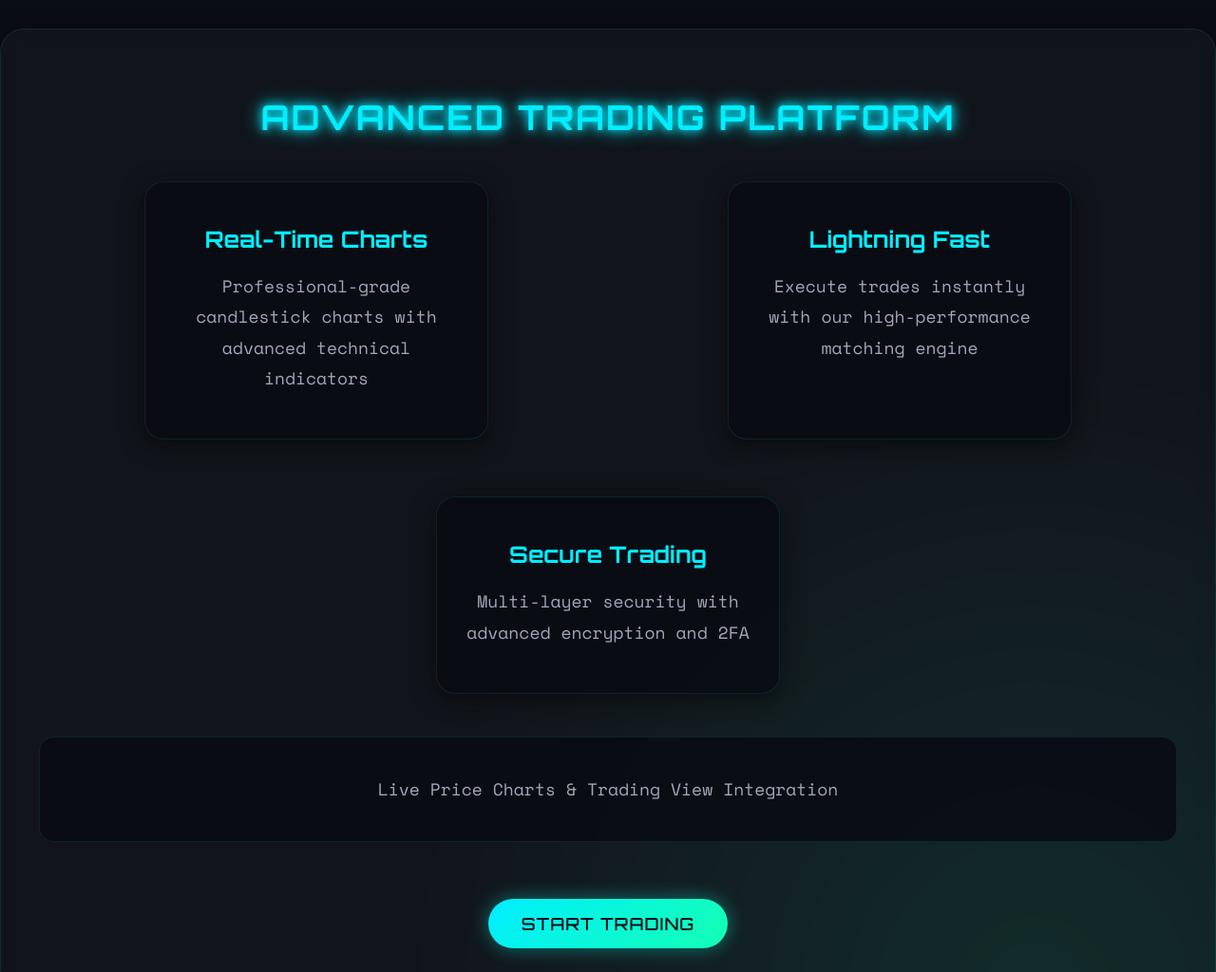
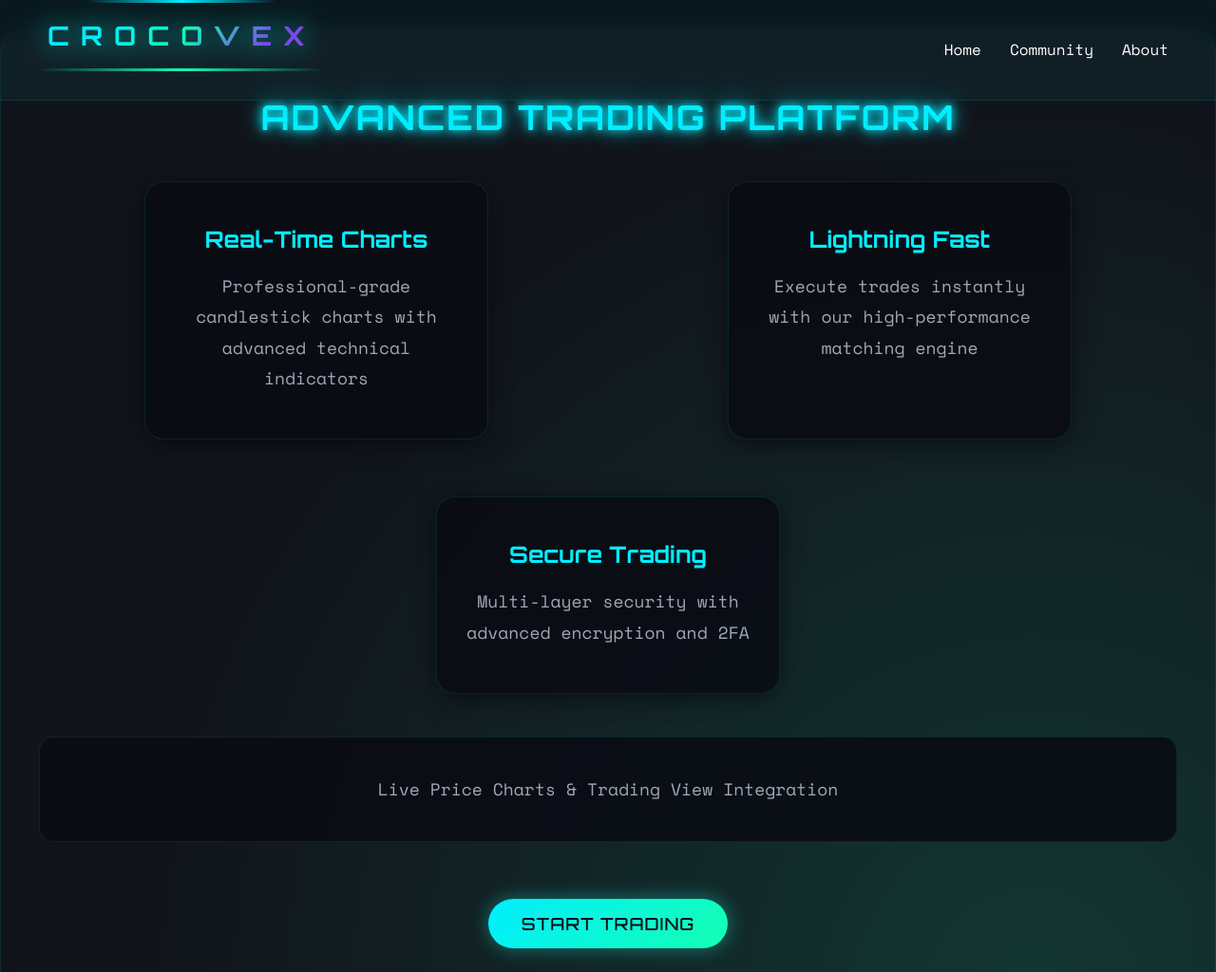
Before and after one commit to pmieduverse/crocovex, a plain HTML site: page about.html in a window 1280 px wide. Shown: the top 1024 px of the page at 95% size. Drawn offline with nearby package versions, Linux system fonts and the light colour scheme.

Commit message:
Update about.html

```diff
--- a/about.html
+++ b/about.html
@@ -14,40 +14,157 @@
     color: #fff;
     overflow-x: hidden;
     background-image:
-                radial-gradient(circle at 15% 50%, rgba(14, 255, 241, 0.1) 0%, transparent 25%),
-                radial-gradient(circle at 85% 30%, rgba(20, 255, 179, 0.1) 0%, transparent 25%);
+        radial-gradient(circle at 15% 50%, rgba(14, 255, 241, 0.15) 0%, transparent 35%),
+        radial-gradient(circle at 85% 30%, rgba(20, 255, 179, 0.15) 0%, transparent 35%),
+        radial-gradient(circle at 50% 70%, rgba(147, 51, 234, 0.1) 0%, transparent 35%);
 }
 
 header {
-            text-align: center;
-            padding: 25px;
-            background: rgba(10, 13, 20, 0.95);
-            box-shadow: 0px 5px 25px rgba(14, 255, 241, 0.1);
-            border-bottom: 2px solid #0ef;
+    display: flex;
+    justify-content: space-between;
+    align-items: center;
+    padding: 20px 50px;
+    background: rgba(14, 255, 241, 0.05);
+    backdrop-filter: blur(10px);
+    -webkit-backdrop-filter: blur(10px);
+    border-bottom: 1px solid rgba(14, 255, 241, 0.1);
     position: fixed;
     width: 100%;
+    top: 0;
     z-index: 1000;
+    box-sizing: border-box;
+}
+
+header .logo {
+    font-family: 'Orbitron', sans-serif;
+    font-size: 28px;
+    font-weight: 700;
+    text-decoration: none;
+    background: linear-gradient(135deg, #0ef 20%, #14ffb3 50%, #9333ea 80%);
+    -webkit-background-clip: text;
+    background-clip: text;
+    color: transparent;
+    text-shadow: 0 0 10px rgba(14, 255, 241, 0.3);
+}
+
+header nav ul {
+    display: flex;
+    list-style: none;
+    gap: 30px;
+    margin: 0;
+    padding: 0;
+}
+
+header nav ul li a {
+    color: #fff;
+    text-decoration: none;
+    font-family: 'Space Mono', monospace;
+    font-size: 16px;
+    transition: color 0.3s ease;
+}
+
+header nav ul li a:hover {
+    color: #0ef;
+}
+
+.logo-container {
+    text-align: center;
+    padding: 80px 0;
+    position: relative;
+    background: radial-gradient(circle at center, rgba(14, 255, 241, 0.1) 0%, transparent 70%);
+    margin-top: 80px;
+}
+
+.brand-logo {
+    width: 180px;
+    height: 180px;
+    margin-bottom: 30px;
+    filter: drop-shadow(0 0 25px rgba(14, 255, 241, 0.5));
+    animation: floatAndGlow 4s ease-in-out infinite;
+}
+
+@keyframes floatAndGlow {
+    0% {
+        transform: translateY(0px) scale(1);
+        filter: drop-shadow(0 0 25px rgba(14, 255, 241, 0.5));
+    }
+    50% {
+        transform: translateY(-25px) scale(1.05);
+        filter: drop-shadow(0 0 40px rgba(14, 255, 241, 0.8));
+    }
+    100% {
+        transform: translateY(0px) scale(1);
+        filter: drop-shadow(0 0 25px rgba(14, 255, 241, 0.5));
+    }
+}
+
+.logo {
+    font-size: 92px;
+    font-weight: 700;
+    font-family: 'Orbitron', sans-serif;
+    background: linear-gradient(135deg, #0ef 20%, #14ffb3 50%, #9333ea 80%);
+    -webkit-background-clip: text;
+    background-clip: text;
+    color: transparent;
+    text-shadow: 0 0 20px rgba(14, 255, 241, 0.5);
+    animation: glowPulse 3s infinite alternate;
+    letter-spacing: 12px;
+    margin-bottom: 30px;
+    position: relative;
+    text-transform: uppercase;
+}
+
+.logo::before {
+    content: '';
+    position: absolute;
+    top: -20px;
+    left: 50%;
+    transform: translateX(-50%);
+    width: 200px;
+    height: 3px;
+    background: linear-gradient(90deg, transparent, #0ef, transparent);
+}
+
+.logo::after {
+    content: '';
+    position: absolute;
+    bottom: -20px;
+    left: 50%;
+    transform: translateX(-50%);
+    width: 300px;
+    height: 3px;
+    background: linear-gradient(90deg, transparent, #14ffb3, transparent);
+}
+
+.logo-subtitle {
+    font-size: 32px;
+    color: #ffffff;
+    font-family: 'Space Mono', monospace;
+    text-transform: uppercase;
+    letter-spacing: 4px;
+    text-shadow: 0 0 15px rgba(14, 255, 241, 0.3);
+    position: relative;
+    display: inline-block;
+    padding: 15px 40px;
+    background: rgba(14, 255, 241, 0.05);
+    border-radius: 50px;
+    border: 1px solid rgba(14, 255, 241, 0.1);
     backdrop-filter: blur(10px);
     -webkit-backdrop-filter: blur(10px);
 }
 
-        .logo {
-            font-size: 42px;
-            font-family: 'Orbitron', sans-serif;
-            color: #0ef;
-            text-shadow: 0 0 15px #0ef, 0 0 30px #0ef;
-            animation: glow 2s infinite alternate;
-            letter-spacing: 3px;
+@keyframes glowPulse {
+    0% {
+        text-shadow: 0 0 20px rgba(14, 255, 241, 0.5),
+                    0 0 40px rgba(14, 255, 241, 0.3);
+    }
+    100% {
+        text-shadow: 0 0 30px rgba(14, 255, 241, 0.8),
+                    0 0 60px rgba(14, 255, 241, 0.5),
+                    0 0 80px rgba(147, 51, 234, 0.3);
+    }
 }
 
-        @keyframes glow {
-            0% {
-                text-shadow: 0 0 10px #0ef, 0 0 20px #0ef, 0 0 30px #0ef;
-            }
-            100% {
-                text-shadow: 0 0 20px #0ef, 0 0 40px #0ef, 0 0 60px #0ef;
-            }
-        }
 
         section {
             padding: 100px 20px;
@@ -290,6 +407,17 @@
     </style>
 </head>
 <body>
+    <header>
+        <a href="#" class="logo">Crocovex</a>
+        <nav>
+            <ul>
+                <li><a href="#home">Home</a></li>
+                <li><a href="community.html">Community</a></li>
+                <li><a href="about.html">About</a></li>
+            </ul>
+        </nav>
+    </header>
+
     <section class="trading">
         <h2>Advanced Trading Platform</h2>
         <div class="trading-features">
```
Lines whose indentation alone changed are shown as unchanged.
